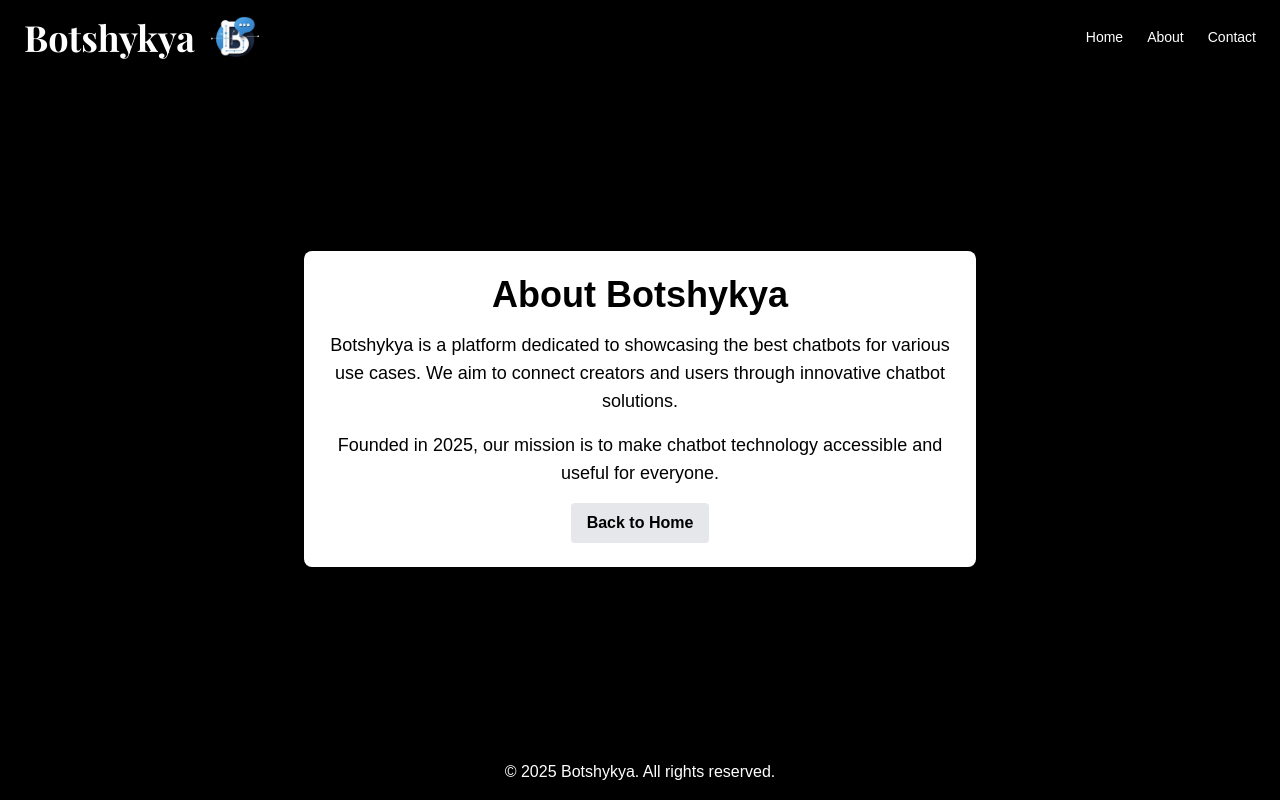
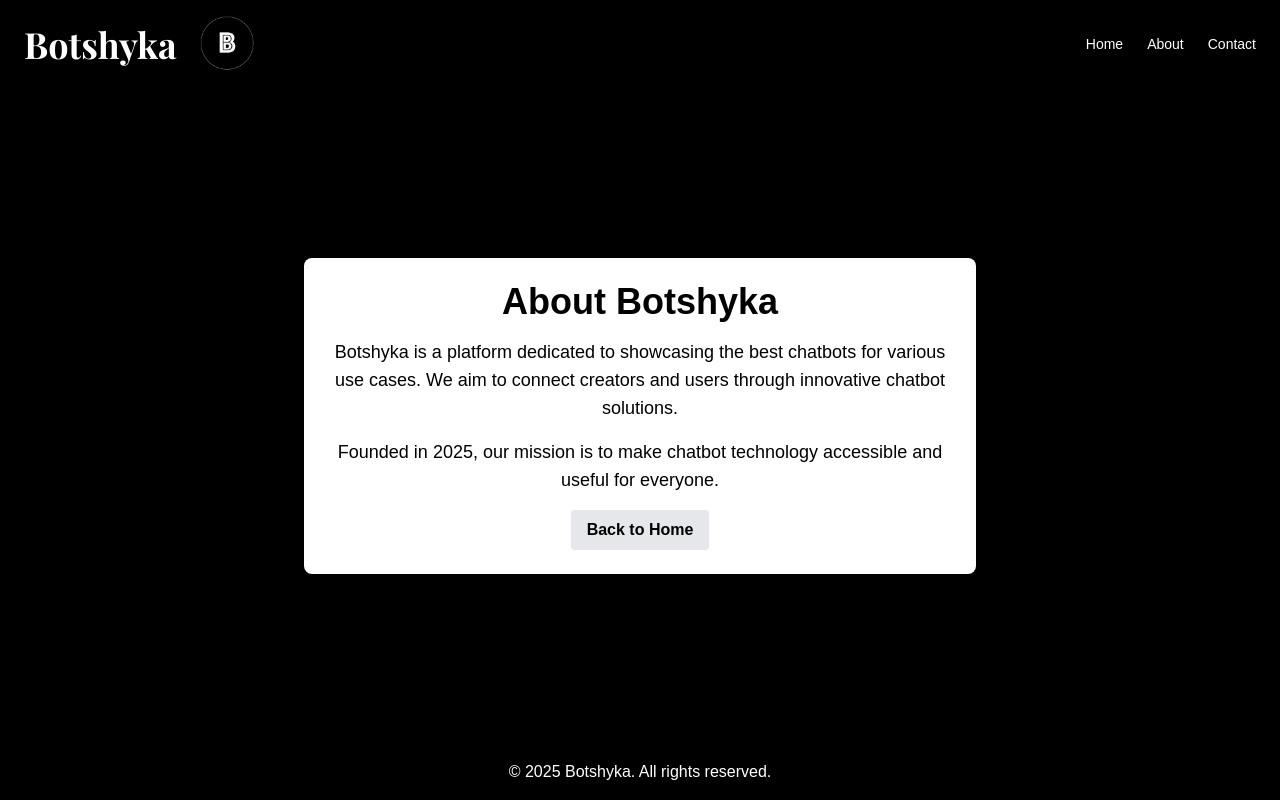
Before and after one commit to HARSHXCODE27/chatbot-website, a Next.js app: page /about in a window 1280 px wide. Built offline with nearby package versions, Linux system fonts and the light colour scheme.

Commit message:
Fix: changes in logo

```diff
--- a/app/about/page.tsx
+++ b/app/about/page.tsx
@@ -1,34 +1,11 @@
-// import Link from 'next/link'; // Import Link
-
-// export default function About() {
-//   return (
-//     <div className="text-center max-w-2xl">
-//       <h2 className="text-3xl md:text-4xl font-bold mb-4">About Botshykya</h2>
-//       <p className="text-lg mb-4">
-//         Botshykya is a platform dedicated to showcasing the best chatbots for various use cases. We aim to connect creators and users through innovative chatbot solutions.
-//       </p>
-//       <p className="text-lg mb-4">
-//         Founded in 2025, our mission is to make chatbot technology accessible and useful for everyone.
-//       </p>
-//       <Link
-//         href="/"
-//         className="inline-block bg-blue-500 hover:bg-blue-600 text-white font-semibold py-2 px-4 rounded"
-//       >
-//         Back to Home
-//       </Link>
-//     </div>
-//   );
-// }
-
-
 import Link from 'next/link';
 
 export default function About() {
   return (
     <div className="text-center max-w-2xl bg-white text-black p-6 rounded-lg">
-      <h2 className="text-3xl md:text-4xl font-bold mb-4">About Botshykya</h2>
+      <h2 className="text-3xl md:text-4xl font-bold mb-4">About Botshyka</h2>
       <p className="text-lg mb-4">
-        Botshykya is a platform dedicated to showcasing the best chatbots for various use cases. We aim to connect creators and users through innovative chatbot solutions.
+        Botshyka is a platform dedicated to showcasing the best chatbots for various use cases. We aim to connect creators and users through innovative chatbot solutions.
       </p>
       <p className="text-lg mb-4">
         Founded in 2025, our mission is to make chatbot technology accessible and useful for everyone.
--- a/app/layout.tsx
+++ b/app/layout.tsx
@@ -1,35 +1,10 @@
-// import { ReactNode } from 'react';
-// import Header from '../components/Header'; // Import the new Header component
-// import './globals.css';
-
-// export const metadata = {
-//   title: 'Botshykya - Your Smart Chatbot Showcase Platform',
-//   description: 'A platform to showcase smart chatbots with Botshykya.',
-// };
-
-// export default function RootLayout({ children }: { children: ReactNode }) {
-//   return (
-//     <html lang="en">
-//       <body className="bg-gray-900 text-white min-h-screen flex flex-col">
-//         <Header />
-//         <main className="flex-1 flex items-center justify-center p-4">
-//           {children}
-//         </main>
-//         <footer className="bg-gray-800 p-4 text-center">
-//           <p>© 2025 Botshykya. All rights reserved.</p>
-//         </footer>
-//       </body>
-//     </html>
-//   );
-// }
-
 import { ReactNode } from 'react';
 import Header from '../components/Header';
 import './globals.css';
 
 export const metadata = {
-  title: 'Botshykya - Your Smart Chatbot Showcase Platform',
-  description: 'A platform to showcase smart chatbots with Botshykya.',
+  title: 'Botshyka - A Smart Chatbot Showcase Platform',
+  description: 'A platform to showcase smart chatbots with Botshyka.',
 };
 
 export default function RootLayout({ children }: { children: ReactNode }) {
@@ -47,7 +22,7 @@ export default function RootLayout({ children }: { children: ReactNode }) {
           {children}
         </main>
         <footer className="bg-black p-4 text-center">
-          <p>© 2025 Botshykya. All rights reserved.</p>
+          <p>© 2025 Botshyka. All rights reserved.</p>
         </footer>
       </body>
     </html>
--- a/app/page.tsx
+++ b/app/page.tsx
@@ -1,29 +1,10 @@
-// import Link from 'next/link'; // Import Link
-
-// export default function Home() {
-//   return (
-//     <div className="text-center">
-//       <h2 className="text-4xl md:text-5xl font-bold mb-4">Welcome to Botshykya</h2>
-//       <p className="text-lg md:text-xl mb-6">Your smart chatbot showcase platform.</p>
-//       <Link
-//         href="/about"
-//         className="inline-block bg-blue-500 hover:bg-blue-600 text-white font-semibold py-2 px-4 rounded"
-//       >
-//         Learn More About Us
-//       </Link>
-//     </div>
-//   );
-// }
-
-
-
 import Link from 'next/link';
 
 export default function Home() {
   return (
     <div className="text-center">
-      <h2 className="text-4xl md:text-5xl font-bold mb-4">Welcome to Botshykya</h2>
-      <p className="text-lg md:text-xl mb-6">Your smart chatbot showcase platform.</p>
+      <h2 className="text-4xl md:text-5xl font-bold mb-4">Welcome to Botshyka</h2>
+      <p className="text-lg md:text-xl mb-6">A Smart Chatbot Showcase Platform.</p>
       <Link
         href="/about"
         className="inline-block bg-gray-200 hover:bg-gray-300 text-black font-semibold py-2 px-4 rounded"
--- a/components/Header.tsx
+++ b/components/Header.tsx
@@ -1,51 +1,22 @@
-// import Link from 'next/link';
-// import Image from 'next/image'; // Import Image
-
-// export default function Header() {
-//   return (
-//     <header className="flex items-center justify-between px-6 py-4 bg-gray-800 text-white">
-//       {/* Left: Logo and Site Name */}
-//       <div className="flex items-center">
-//         <Image
-//           src="/logo.png"
-//           alt="Botshykya Logo"
-//           width={48} // Adjust based on your logo's aspect ratio
-//           height={48} // Matches h-12 (3rem = 48px)
-//           className="mr-4"
-//         />
-//         <h1 className="text-2xl font-bold">Botshykya</h1>
-//       </div>
-//       {/* Right: Navigation Links */}
-//       <nav className="flex space-x-6 text-sm">
-//         <Link href="/" className="hover:text-blue-400">Home</Link>
-//         <Link href="/about" className="hover:text-blue-400">About</Link>
-//         <Link href="/contact" className="hover:text-blue-400">Contact</Link>
-//       </nav>
-//     </header>
-//   );
-// }
-
-
-
 import Link from 'next/link';
 import Image from 'next/image';
 
 export default function Header() {
   return (
     <header className="bg-black text-white px-6 py-4 flex items-center justify-between">
-      {/* Left: Botshykya Text and Logo */}
+      {/* Left: Botshyka Text and Logo */}
       <div className="flex items-center">
         <h1
           className="text-4xl font-bold mr-4"
           style={{ fontFamily: "'Playfair Display', serif" }}
         >
-          Botshykya
+          Botshyka
         </h1>
         <Image
           src="/logo.png"
-          alt="Botshykya Logo"
-          width={48}
-          height={48}
+          alt="Botshyka Logo"
+          width={68}
+          height={68}
         />
       </div>
       {/* Right: Navigation Links */}
```
Also changed, not shown: public/logo.png.
